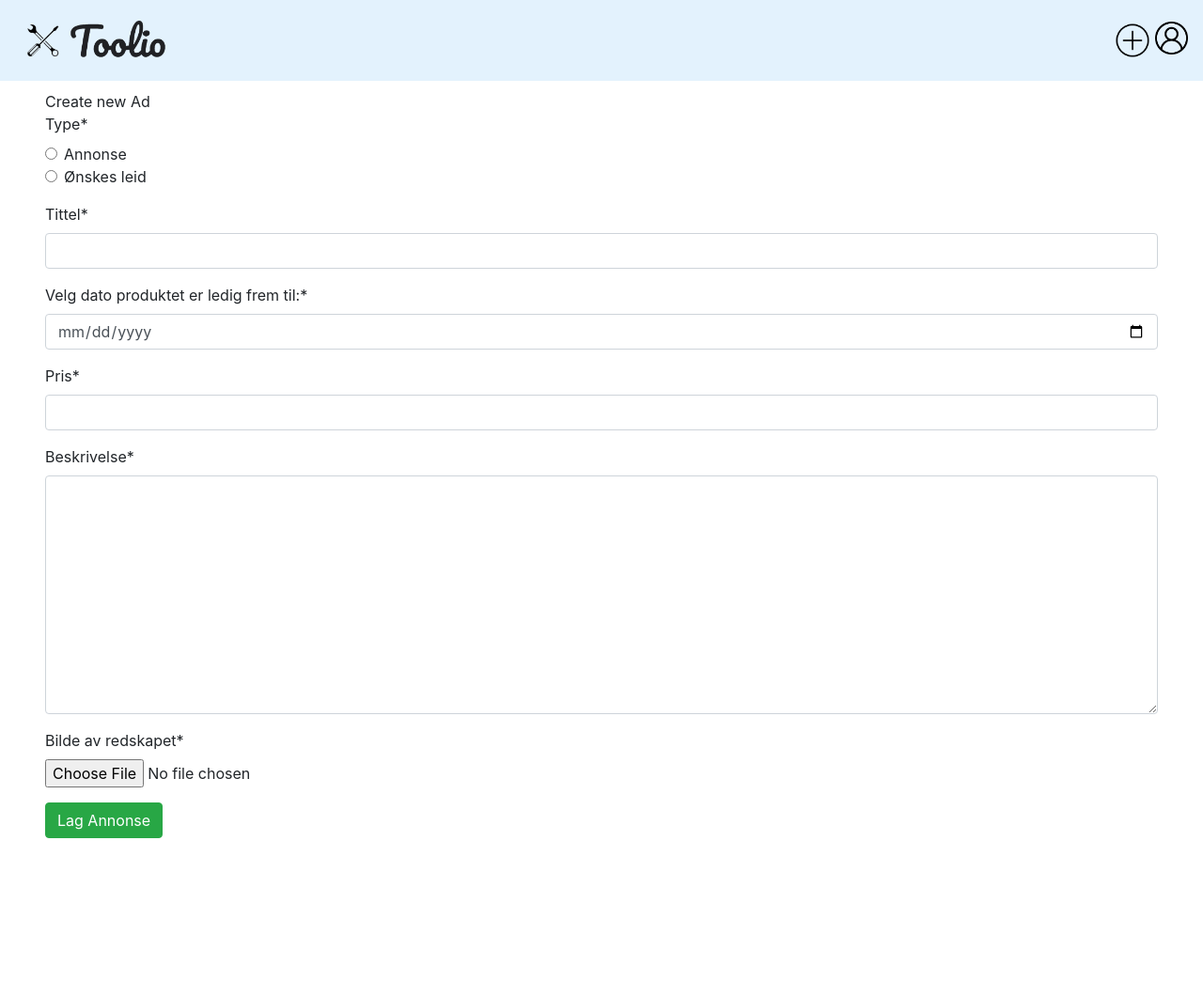
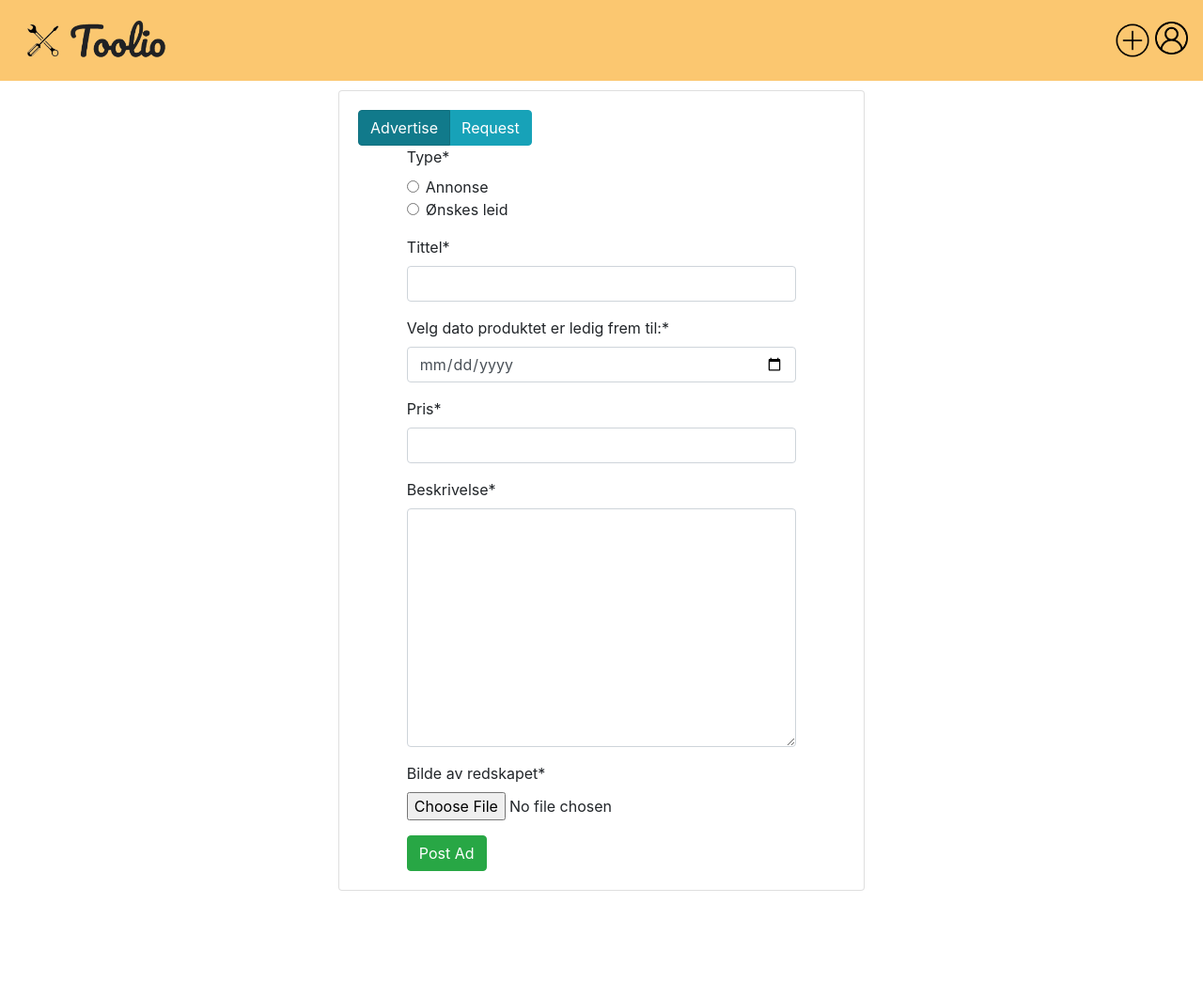
Before and after one commit to AkselLessum/Programvareutvikling, a Django app: page /createAd/ in a window 1280 px wide. Shown: the whole page at 94% size. Before the commit the page ends 892 px from the top, so only its background shows below. Run offline with Django 4.2, Linux system fonts and the light colour scheme; some libraries are stand-ins or nearby versions.

Commit message:
perf: :lipstick: Update forms to card-display

```diff
--- a/Toolio/main/templates/main/base.html
+++ b/Toolio/main/templates/main/base.html
@@ -11,7 +11,7 @@
     <link rel="stylesheet" href="https://stackpath.bootstrapcdn.com/bootstrap/4.4.1/css/bootstrap.min.css" integrity="sha384-Vkoo8x4CGsO3+Hhxv8T/Q5PaXtkKtu6ug5TOeNV6gBiFeWPGFN9MuhOf23Q9Ifjh" crossorigin="anonymous">
     <body>
 
-        <div class="navbar fixed-top navbar-light justify-content-between " style="background-color: #e3f2fd;">
+        <div class="navbar fixed-top navbar-light justify-content-between " style="background-color: #fbc770;">
             <a class ="navbar-brand" href="/">
                 {% load static %}
                 <img src="{% static 'media/ToolioLogoText.png' %}" height="60" class="d-inline-block align-top" alt="">
--- a/Toolio/main/templates/main/createAd.html
+++ b/Toolio/main/templates/main/createAd.html
@@ -2,12 +2,25 @@
 
 {% load crispy_forms_tags %}
 
-{% block title %} Create new Ad {% endblock %}
+{% block title %}<title>Create New Ad</title>{% endblock %}
 
 {% block content %}
-    <form method="POST" class="form-group" enctype="multipart/form-data"> <!-- multipart/form-data allows for sending files throug POST request -->
-        {% csrf_token %}
-        {{ form|crispy }}
-        <button type="submit" class="btn btn-success">Lag Annonse</button>
-    </form>
+<div class="card" style="width: 35rem; margin: auto;">
+    <div class="card-body">
+        <div class="btn-group btn-group-toggle" data-toggle="buttons">
+            <label for="type" class="btn btn-info active">
+              <input type="radio" name="type" id="type" autocomplete="off" checked> Advertise
+            </label>
+            <label for="type" class="btn btn-info">
+              <input type="radio" name="type" id="type" autocomplete="off"> Request
+            </label>
+        </div>
+        <!-- multipart/form-data allows for sending files throug POST request -->
+        <form method="post" enctype="multipart/form-data" class="form-group" style="width: 80%; margin: auto;">
+            {% csrf_token %}
+            {{form|crispy}}
+            <button type="submit" class="btn btn-success">Post Ad</button>
+        </form>
+    </div>
+</div>
 {% endblock %}
```
Also changed, not shown: Toolio/user/templates/registration/login.html (+12 -7 lines), Toolio/user/templates/user/register.html (+14 -6 lines).
